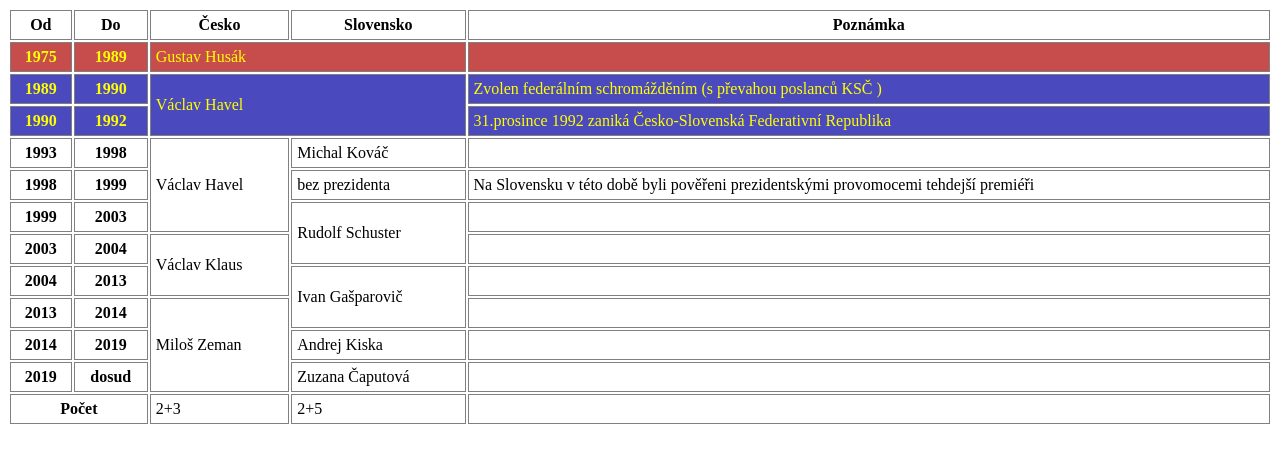
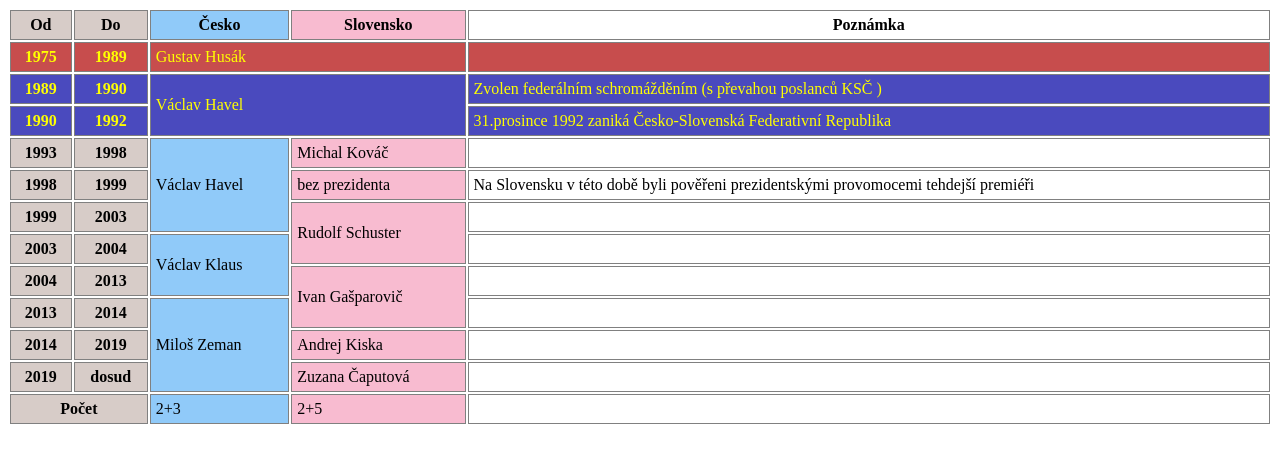
Before and after one commit to pslib-cz/2020p2web-htmltable-presidents-FilipSkrivacek, a plain HTML site: page index.html in a window 1280 px wide. Drawn offline with Linux system fonts and the light colour scheme.

Commit message:
Obarveno

```diff
--- a/index.html
+++ b/index.html
@@ -4,6 +4,7 @@
     <meta charset="utf-8">
     <title>Čeští a slovenští prezidenti</title>
     <meta name="viewport" content="width=device-width, initial-scale=1.0">
+
     <style>
       table.presidents {width: 100%;}
       .presidents th, .presidents td {border: 1px solid gray; padding: 5px;}
@@ -122,6 +123,13 @@
       </tbody>
 
       </tfoot>
+      <colgroup>
+        <col class="roky">
+        <col class="roky">
+        <col class="cr">
+        <col class="sr">
+      </colgroup>
     </table>
+
   </body>
 </html>
```
